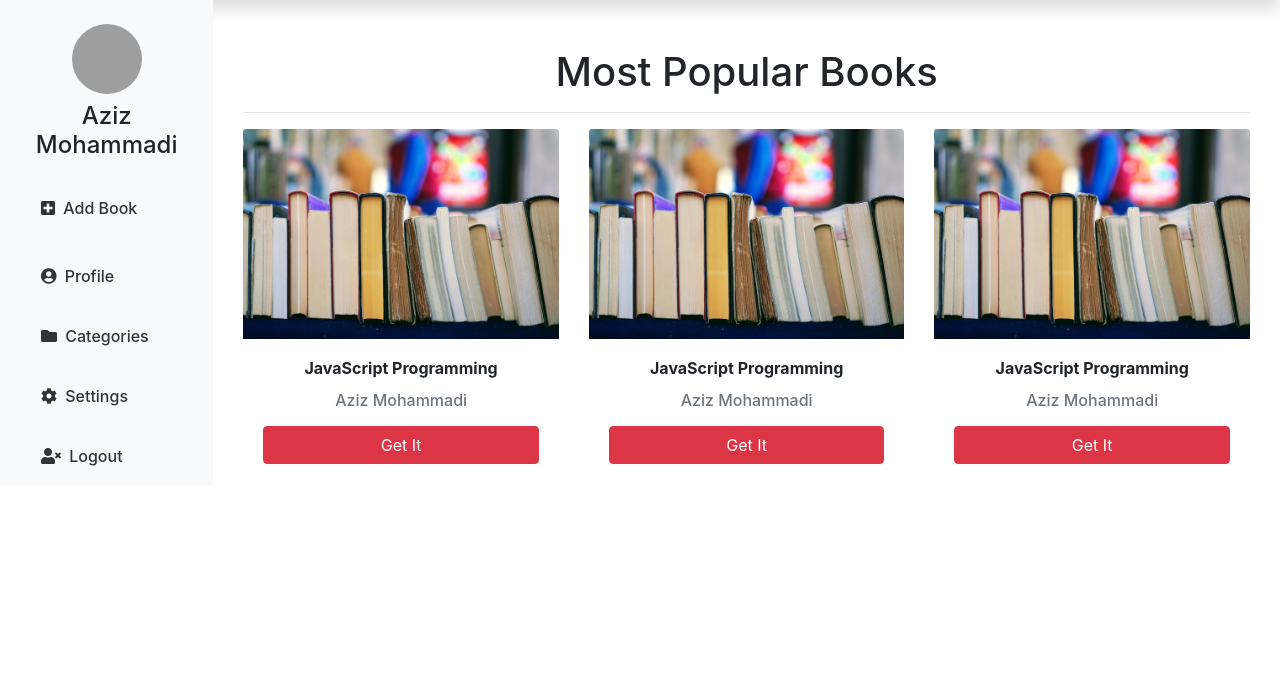
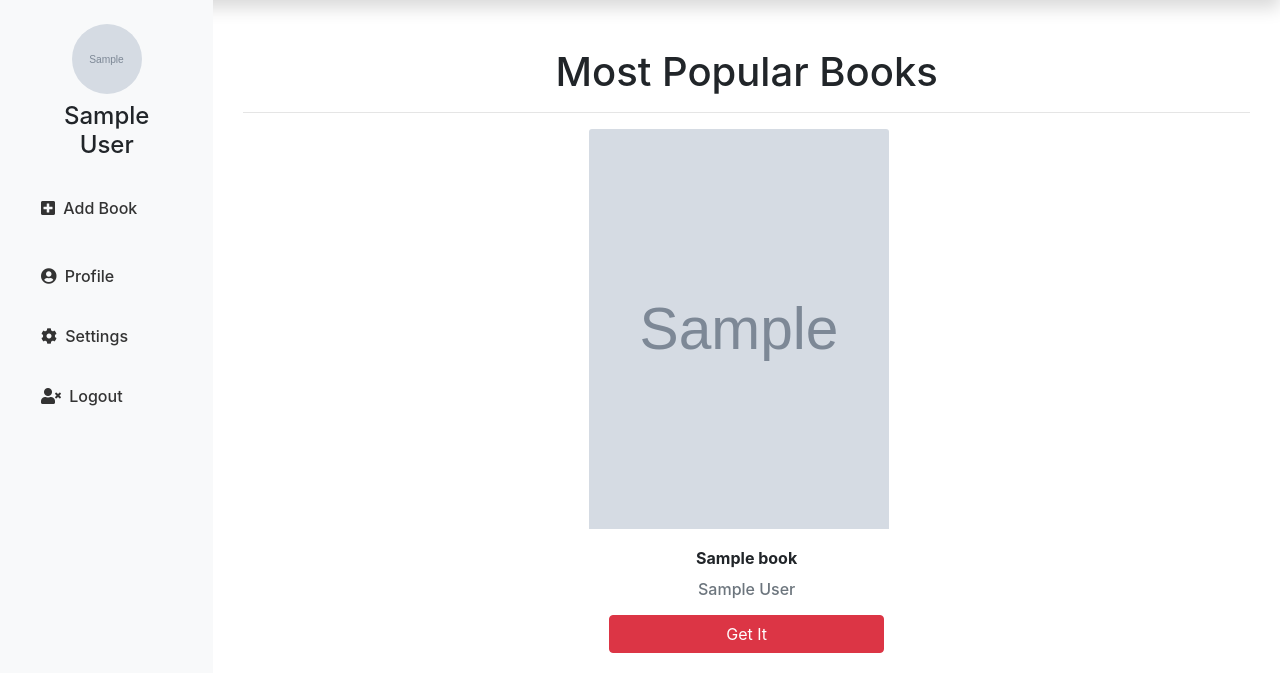
Before and after one commit to faridmumtaz/booksXchange, a PHP site: page /user/index.php in a window 1280 px wide. Shown: the part 72-764 px from the top of the page. Run offline with PHP 8.4, Linux system fonts and the light colour scheme; the visitor is signed in with stand-in values (Sample User, id 1); tables that the repository leaves empty or names only in its code hold one stand-in row (values such as "Sample post"); grey boxes marked "Sample" are stand-in pictures; some libraries are stand-ins or nearby versions; grey boxes are pictures that could not be loaded.

Commit message:
latest changes books and profiles 30 november

```diff
--- a/user/index.php
+++ b/user/index.php
@@ -1,11 +1,16 @@
 
 <?php
     require "../auth/auth.php";
+    require "../dbcon/dbcon.php";
 ?>
 
 
   <?php include_once 'header.php';
-  include_once "./sidebar.php"; ?>
+  include_once "./sidebar.php";
+
+    $resultset = mysqli_query($con, "SELECT * FROM book");
+
+  ?>
 
       <!-- CONTENT -->
       <br><br>
@@ -14,39 +19,24 @@
           <h1 class="text-center">Most Popular Books</h1>
           <hr>
             <div class="row">
+              <?php
+                while ($result = mysqli_fetch_assoc($resultset)) {
+                    ?>
                 <div class="col-md-4 mx-auto">
                   <div class="card-group">
-                    <img src="../img/book_image1.jpg" alt="" class="card-img-top">
+                    <img src="<?php echo $result['photo']; ?>" alt="" class="card-img-top" style="width: 300px; height: 400px;">
                     <div class="card-body text-center">
-                      <h6 class="card-title font-weight-bold">JavaScript Programming</h6>
-                      <h6 class="text-muted">Aziz Mohammadi</h6>
+                      <h6 class="card-title font-weight-bold"><?php echo $result['book_name']; ?></h6>
+                      <h6 class="text-muted"><?php echo $result['author']; ?></h6>
 
                       <button class="btn btn-danger btn-block mt-3">Get It</button>
                     </div>
                   </div>
                 </div>
-                <div class="col-md-4 mx-auto">
-                  <div class="card-group">
-                    <img src="../img/book_image1.jpg" alt="" class="card-img-top">
-                    <div class="card-body text-center">
-                      <h6 class="card-title font-weight-bold">JavaScript Programming</h6>
-                      <h6 class="text-muted">Aziz Mohammadi</h6>
 
-                      <button class="btn btn-danger btn-block mt-3">Get It</button>
-                    </div>
-                  </div>
-                </div>
-                <div class="col-md-4 mx-auto">
-                  <div class="card-group">
-                    <img src="../img/book_image1.jpg" alt="" class="card-img-top">
-                    <div class="card-body text-center">
-                      <h6 class="card-title font-weight-bold">JavaScript Programming</h6>
-                      <h6 class="text-muted">Aziz Mohammadi</h6>
+                <?php
+                } ?>
 
-                      <button class="btn btn-danger btn-block mt-3">Get It</button>
-                    </div>
-                  </div>
-                </div>
             </div>
         </div>
       </div>
--- a/user/sidebar.php
+++ b/user/sidebar.php
@@ -1,12 +1,21 @@
 <!-- Container -->
+<?php
+
+  require "../dbcon/dbcon.php";
+
+  $resultset = mysqli_query($con, "SELECT * FROM user WHERE user_id =".$_SESSION['user_login']);
+  $result = mysqli_fetch_assoc($resultset);
+
+
+?>
 <div class="container-fluid">
         <div class="row">
           <div class="col-md-2 bg-light d-md-block">
             <div class="mt-4">
               <div class="text-center">
-                  <img src="../img/goal.jpg" class="" style="width: 70px; height: 70px; border-radius: 50%; object-fit: cover;">
+                  <img src="<?php echo $result['profile_photo']; ?>" class="" style="width: 70px; height: 70px; border-radius: 50%; object-fit: cover;">
               </div>
-              <h4 class="text-center mt-2">Aziz Mohammadi</h4>
+              <h4 class="text-center mt-2"><?php echo $result['firstname']. "<br>". $result['lastname']; ?></h4>
               <ul class="nav flex-column sidebar-nav smooth-scroll">
                 <li class="nat-item mt-2">
                   <a href="addbook.php" class="nav-link">
@@ -21,10 +30,6 @@
 
                 <li class="nav-item">
                   <a class="nav-link" href="#">
-                      <i class="fas fa-folder"></i> Categories</a>
-                </li>
-                <li class="nav-item">
-                  <a class="nav-link" href="#">
                       <i class="fas fa-cog"></i> Settings</a>
                 </li>
                 <li class="nav-item">
```
Also changed, not shown: user/addbook.php (+8 -5 lines), user/editbook.php (+32 -20 lines), user/profile.php (+13 -8 lines).
